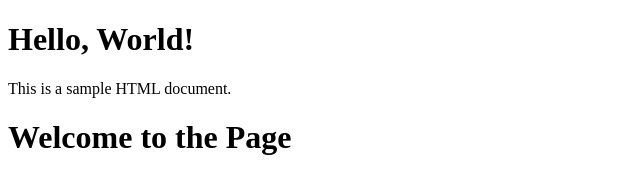
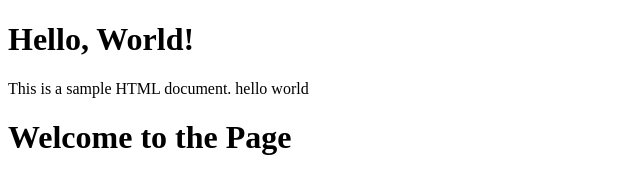
Before and after one commit to Nirmal-pandey1/Git-Tut, a plain HTML site: page index.html in a window 1280 px wide. Shown: the full height of the page, 0-640 px from the left. Drawn offline with Linux system fonts and the light colour scheme.

Commit message:
second version in main branch

```diff
--- a/index.html
+++ b/index.html
@@ -7,7 +7,7 @@
 </head>
 <body>
     <h1>Hello, World!</h1>
-    <p>This is a sample HTML document.</p>
+    <p>This is a sample HTML document. hello world</p>
     <h1>Welcome to the Page</h1>
 
 </body>
```
